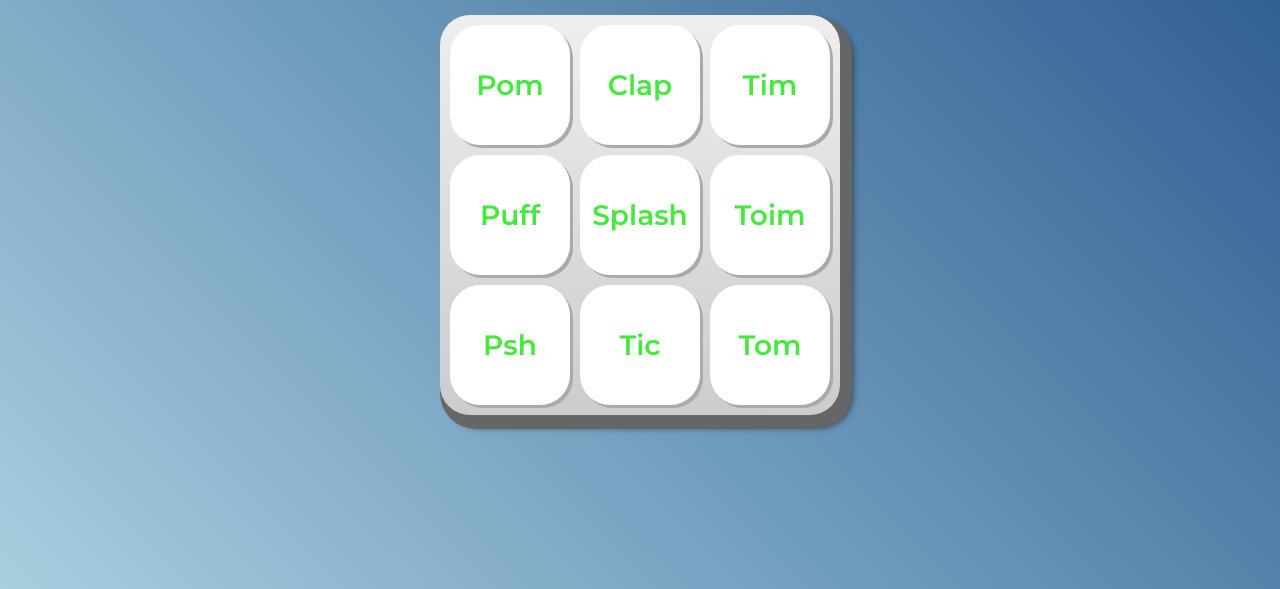
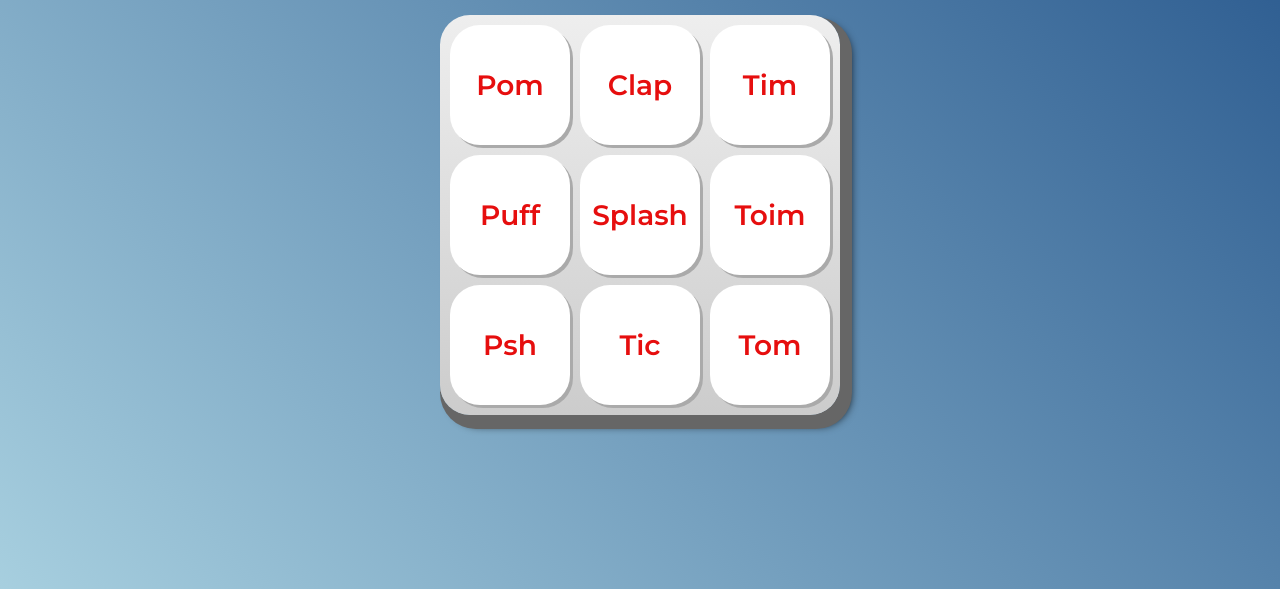
Before and after one commit to prisgomesti/alura-midi, a plain HTML site: page index.html in a window 1280 px wide. Shown: the part 211-800 px from the top of the page. Drawn offline with Linux system fonts and the light colour scheme.

Commit message:
voltando com a cor vermelha para o botao

```diff
--- a/css/estilos.css
+++ b/css/estilos.css
@@ -1,6 +1,6 @@
 :root {
   --cinza: #aaa;
-  --vermelha: #43e93d;
+  --vermelha: #e60e0e;
   --vermelha-escura: #af303f;
   --branca: #fff;
   --luz: rgb(229, 255, 0);
```
